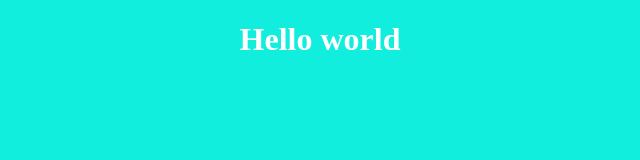
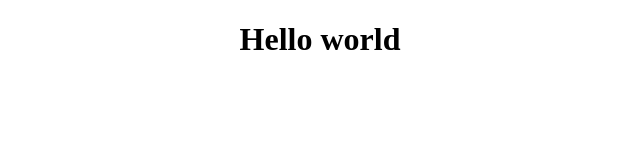
Before and after one commit to jsmalkowski/jsmalkowski.github.io, a plain HTML site: page index.html in a window 1280 px wide. Shown: the whole page, without its empty margins (320-960 px from the left). Drawn offline with Linux system fonts and the light colour scheme.

Commit message:
Plain hello world

```diff
--- a/index.html
+++ b/index.html
@@ -1,7 +1,7 @@
 <!DOCTYPE html>
 <head></head>
-<body style="background:#11eedd">
-	<div style="text-align:center; color:white">
+<body>
+	<div style="text-align:center">
 		<h1>Hello world</h1>
 	</div>
 </body>
```
